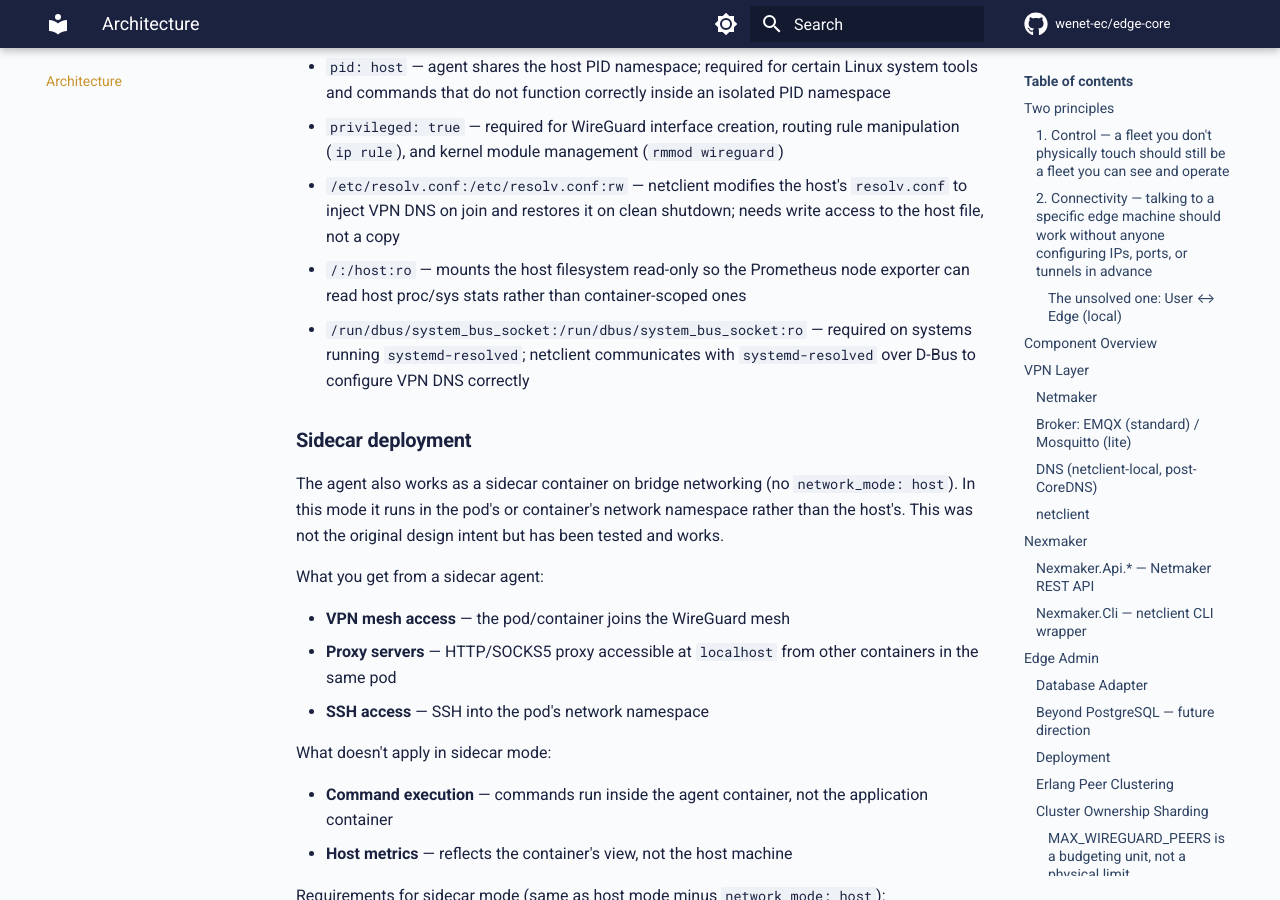
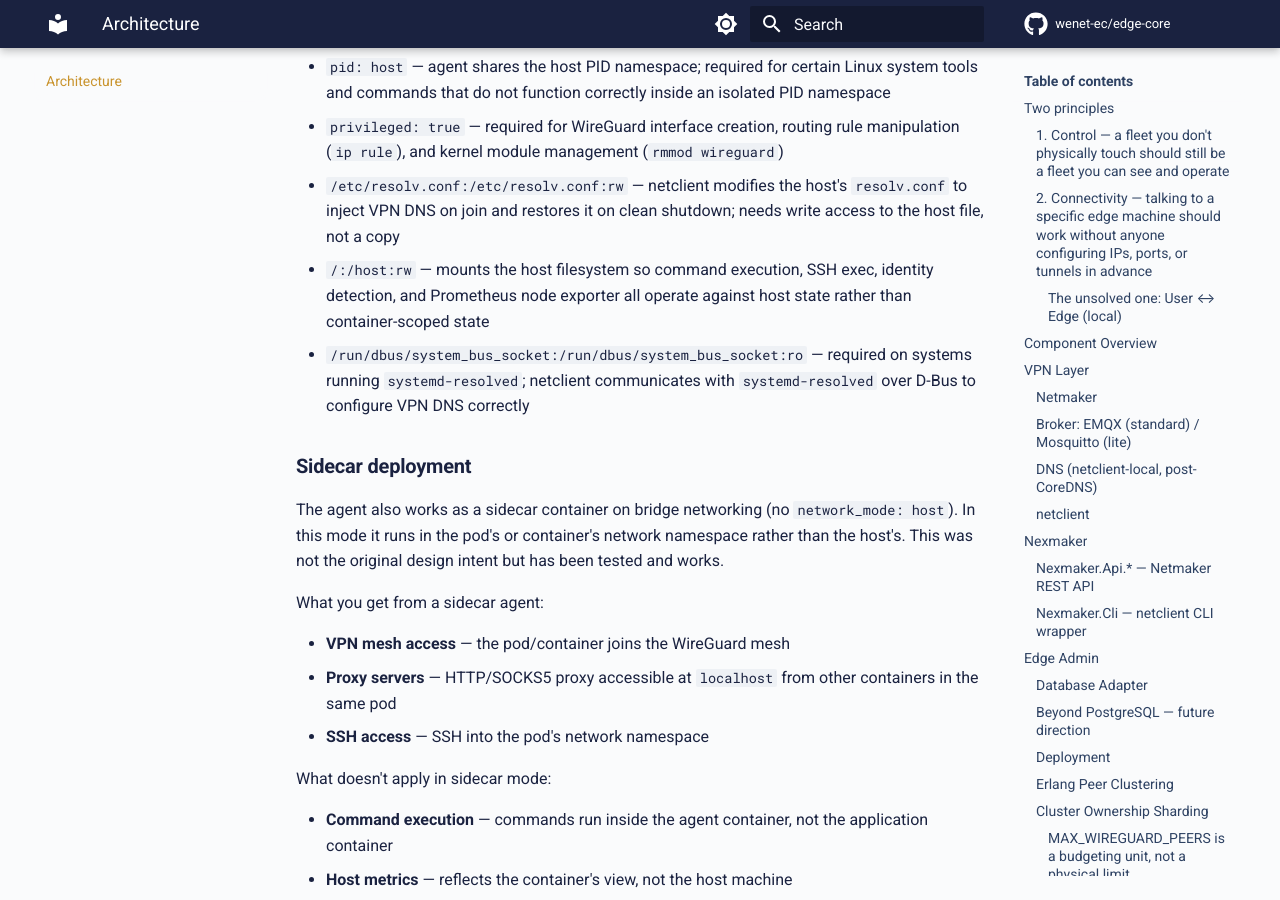
Before and after one commit to wenet-ec/edge-core, an MkDocs documentation site: the page built from docs/architecture.md, in a window 1280 px wide and 900 px high, scrolled down 14043 px. Built offline with MkDocs 1.6.1 and Material for MkDocs 9.7.7, drawn with Linux system fonts in a browser that asks for light colours; comment, search, counter and statistics services are not loaded; some of the changed text lies outside the part shown.

Commit message:
feat(agent): improve hostscript along with letting agent mounting the host as volume with rw permission

```diff
--- a/docs/architecture.md
+++ b/docs/architecture.md
@@ -323,7 +323,7 @@ The standard deployment requires:
 - `pid: host` — agent shares the host PID namespace; required for certain Linux system tools and commands that do not function correctly inside an isolated PID namespace
 - `privileged: true` — required for WireGuard interface creation, routing rule manipulation (`ip rule`), and kernel module management (`rmmod wireguard`)
 - `/etc/resolv.conf:/etc/resolv.conf:rw` — netclient modifies the host's `resolv.conf` to inject VPN DNS on join and restores it on clean shutdown; needs write access to the host file, not a copy
-- `/:/host:ro` — mounts the host filesystem read-only so the Prometheus node exporter can read host proc/sys stats rather than container-scoped ones
+- `/:/host:rw` — mounts the host filesystem so command execution, SSH exec, identity detection, and Prometheus node exporter all operate against host state rather than container-scoped state
 - `/run/dbus/system_bus_socket:/run/dbus/system_bus_socket:ro` — required on systems running `systemd-resolved`; netclient communicates with `systemd-resolved` over D-Bus to configure VPN DNS correctly
 
 ### Sidecar deployment
```
Also changed, not shown: other parts of docs/architecture.md (+1 -1 lines), 7 other files.
